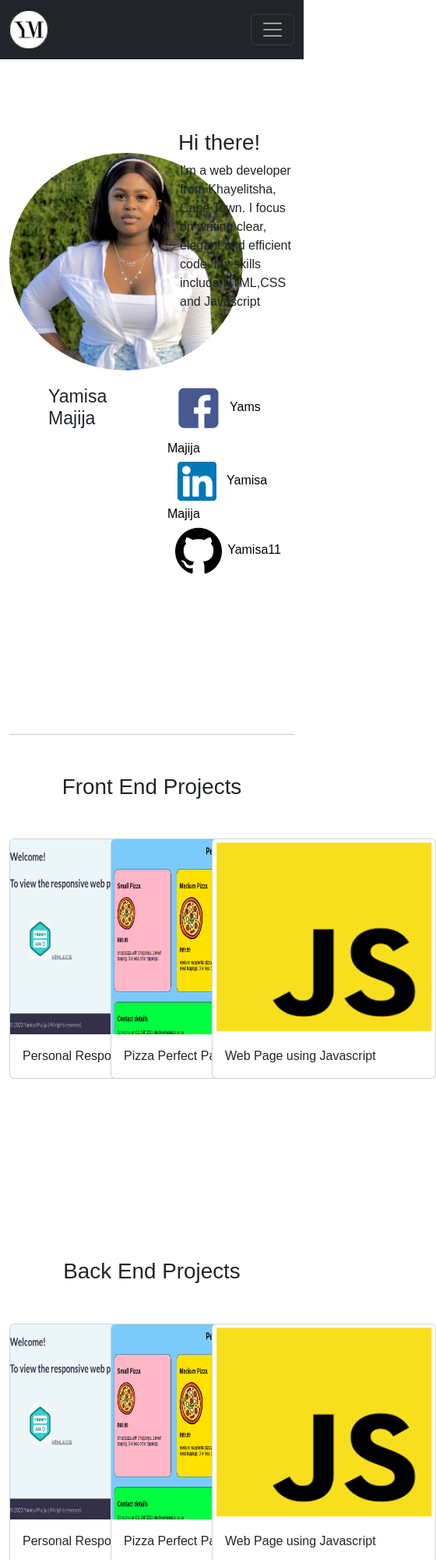
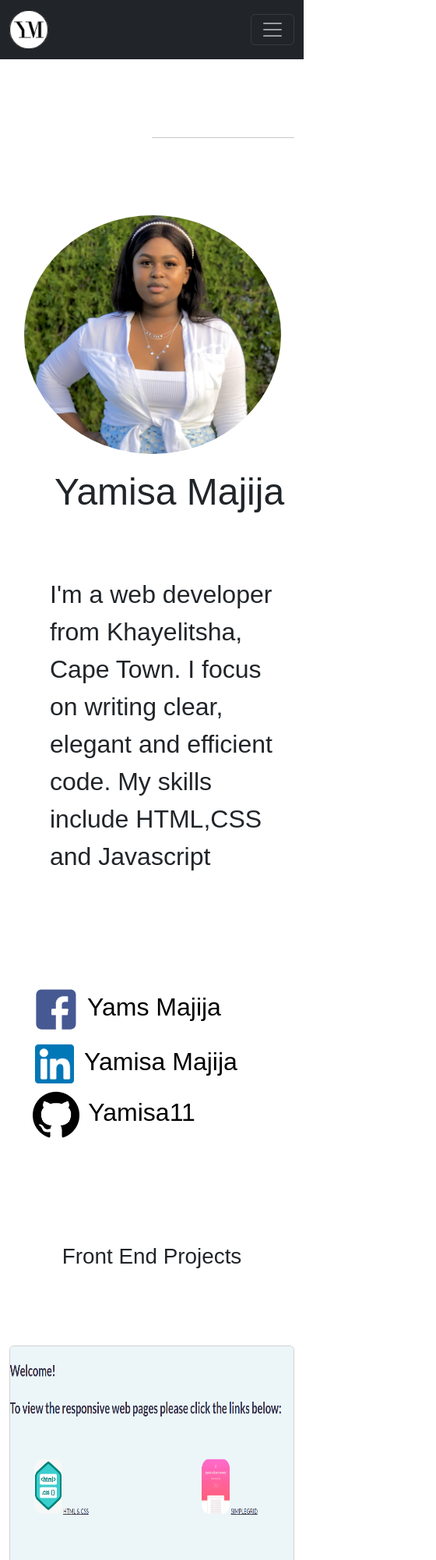
Before and after one commit to Yamisa11/Porfolio, a plain HTML site: page index.html in a window 390 px wide. Shown: the top 2000 px of the page at 78% size, 560 px wide, since content can reach past the window. Drawn offline with nearby package versions, Linux system fonts and the light colour scheme; a web font is replaced by a local one.

Commit message:
added media query

```diff
--- a/index.html
+++ b/index.html
@@ -33,14 +33,14 @@
        <!--  -->
         <div class="container">
             <!-- the first row which contains image and about -->
-            <div class="row">
+            <div class="row about-sec">
                 <div id="about">
                     <div class="picture">
                         <img src="Yamisa.jpg" id="Profile">
                         <h3 id="forImg">Yamisa Majija</h3>
                     </div>
                     <!-- class aside for about and social platforms links -->
-                    <div class="aside">
+                    <div class="aside1">
                         <h1>Hi there!</h1>
                         <p>I'm a web developer from Khayelitsha, Cape Town. I focus on writing clear, elegant and efficient code. My skills include HTML,CSS and Javascript</p>
                         <br>
@@ -63,7 +63,7 @@
 
             <!-- projects section -->
             <div class="row">
-                <div id="projects">
+                <div class="projects">
                     <h1 class="h1">Front End Projects</h1>
                     <div class="row">
                         <div class="col-4">
@@ -97,32 +97,32 @@
             </div>
 
             <div class="row">
-              <div id="projects">
+              <div class="projects">
                   <h1 class="h1">Back End Projects</h1>
                   <div class="row">
                       <div class="col-4">
                           <div class="card" style=" width: 18rem;">
-                             <a href="https://yamisa11.github.io/responsive-webpage/"></a"><img src="responsive.png" class="card-img-top"  style="height:250px" ></a>
+                             <a href="#"></a"><img src="database.png" class="card-img-top" ></a>
                               <div class="card-body">
-                                <p class="card-text">Personal Responsive Page</p>
+                                <p class="card-text">Database project</p>
                               </div>
                             </div>
                       </div>
 
                       <div class="col-4" >
                           <div class="card "style="width:18rem">
-                              <a href="https://yamisa11.github.io/perfect-pizza/"><img src="pizza-screen.png" class="card-img-top" style="height:250px" ></a>
+                              <a href="#"><img src="api.png" class="card-img-top" ></a>
                               <div class="card-body">
-                                <p class="card-text">Pizza Perfect Pamphlet</p>
+                                <p class="card-text">Api Project</p>
                               </div>
                             </div>
                       </div>
 
                       <div class="col-4">
                           <div class="card" style="width:18rem">
-                              <a href="#"><img src="js.png" class="card-img-top"  style="height:250px" ></a>
+                              <a href="#"><img src="python.png" class="card-img-top"   ></a>
                               <div class="card-body">
-                                <p class="card-text">Web Page using Javascript</p>
+                                <p class="card-text">Python Project</p>
                               </div>
                             </div>
                       </div>
@@ -133,9 +133,9 @@
             <div class="row">
                 <div id="contact">
                     <h1>Contact us</h1>
-                    <a href="#contact" >telephone: 0812349874</a>
-                    <a href="mailto: majijayamisa@gmail.com">email: majijayamisa@gmail.com</a>
-                    <a href="#contact"> whatsapp:  0798761234</a>
+                    <p>telephone: 0812349874</p>
+                    <p>email: majijayamisa@gmail.com</p>
+                    <p>whatsapp:  0798761234</p>
 
                 </div>
 
--- a/style.css
+++ b/style.css
@@ -13,17 +13,17 @@
     float: left;
     width: 50%;
 }
-.aside{
+.aside1{
     margin-top: 70px;
     width:50%;
     float: right;
     padding-left: 20px;
     font-size: medium;
 }
-.aside p{
+.aside1 p{
     margin-left: 1em;
 }
-.aside h1{
+.aside1 h1{
     margin-left: 0.5em;
 }
 #logo{
@@ -97,3 +97,56 @@ a{
 #download{
     font-weight: bold;
 }
+@media screen and (max-width:800px) {
+    .about-sec{
+       display: block;
+    }
+    .aside1 h1{
+        display: none;
+    }
+
+    .aside1{
+        /* float: none; */
+        font-size: xx-large;
+        /* text-align: center; */
+        display: block;
+        width: 100%;
+
+    }
+
+    #Profile{
+        width:180%;
+        border-radius: 50%;
+        margin-left: 1.2em;
+
+    }
+    #forImg{
+        /* margin-top: 20px;
+        margin-left: 50px; */
+        font-weight: 300;
+        text-align: center;
+        width: 170%;
+        font-size: xxx-large;
+    }
+    .col-4, .card {
+        width: 100% !important;
+        height: 430px !important;
+        margin-top: 1.5em;
+    }
+    .card img{
+        height: 350px !important;
+    }
+    #contacts a{
+     width: 100% !important
+
+    }
+    footer{
+        text-align: center;
+    }
+    .card-text{
+        font-size: x-large;
+    }
+    h1{
+        font-size: xx-large;
+    }
+}
```
Also changed, not shown: api.png (added), database.png (added), python.png (added).
